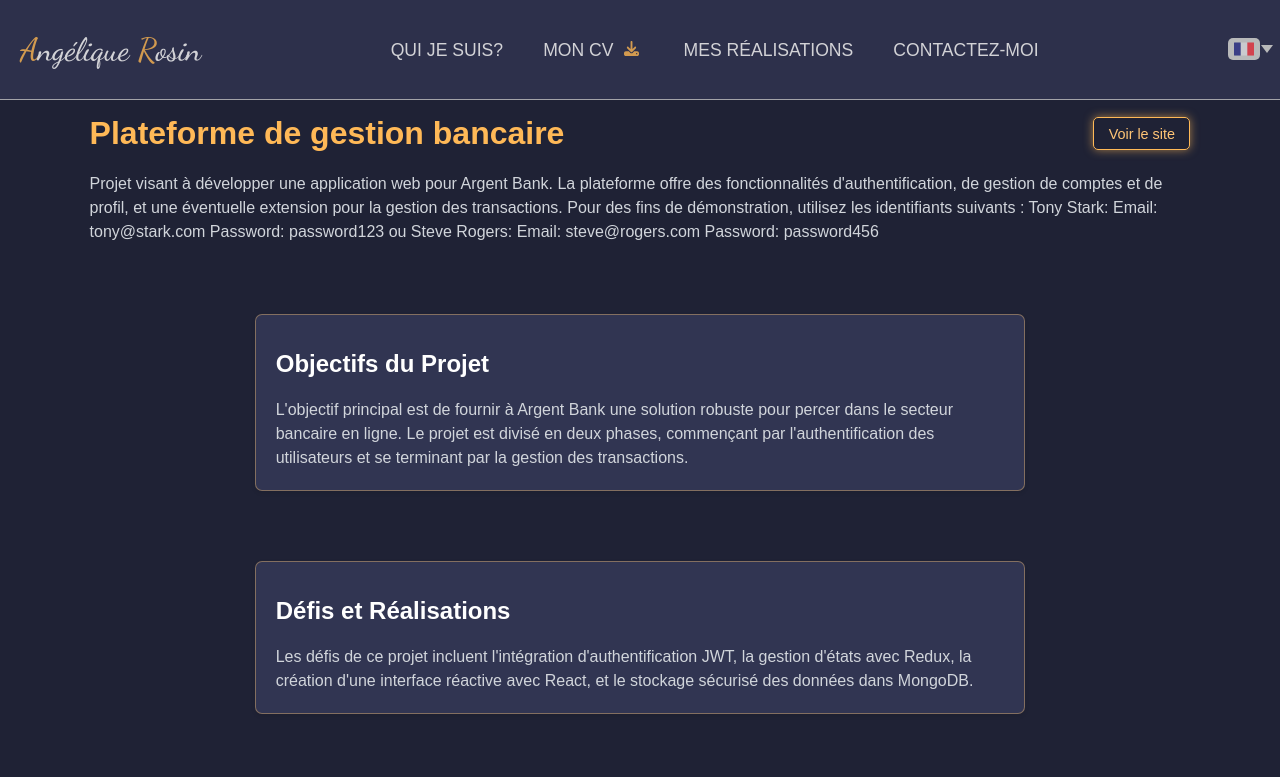
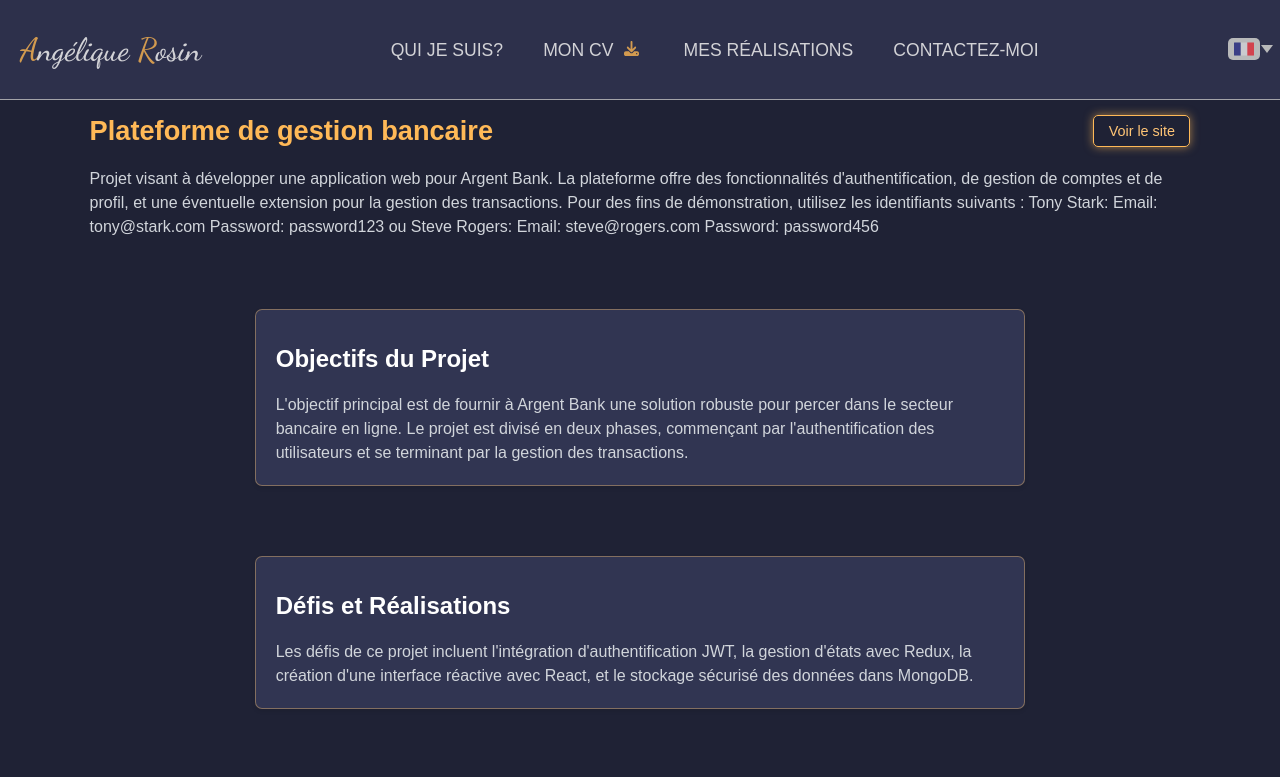
Before and after one commit to angelique31/portfolio-React, a React (Vite) app: page /project-detail/argentBank in a window 1280 px wide. Shown: the top 777 px of the page. Built offline with nearby package versions, Linux system fonts and the light colour scheme.

Commit message:
edit font size title CV

```diff
--- a/locales/fr/translation.json
+++ b/locales/fr/translation.json
@@ -130,7 +130,7 @@
     },
     "meteoFrance": {
       "id": "meteoFrance",
-      "title": "Clone de la page d'accueil Météo France",
+      "title": "Reproduction de la page d'accueil Météo France",
       "description": {
         "intro": "Ce projet consistait à reproduire fidèlement la page d'accueil du site Météo France en utilisant exclusivement HTML et SCSS.",
         "objective": "L'objectif principal de ce projet était de comprendre et de maîtriser les bases fondamentales du développement web. En travaillant sans frameworks ni bibliothèques, j'ai cherché à affiner mes compétences en matière de mise en page, de typographie et de responsivité.",
--- a/src/pages/ProjectsDetailPage/ProjectsDetailPage.styled.js
+++ b/src/pages/ProjectsDetailPage/ProjectsDetailPage.styled.js
@@ -123,7 +123,7 @@ export const TechnologyContainer = styled(Container)`
 `;
 
 export const MainTitle = styled.h1`
-  font-size: 2rem;
+  font-size: 1.7rem;
   color: #ffb957;
 `;
 
```
